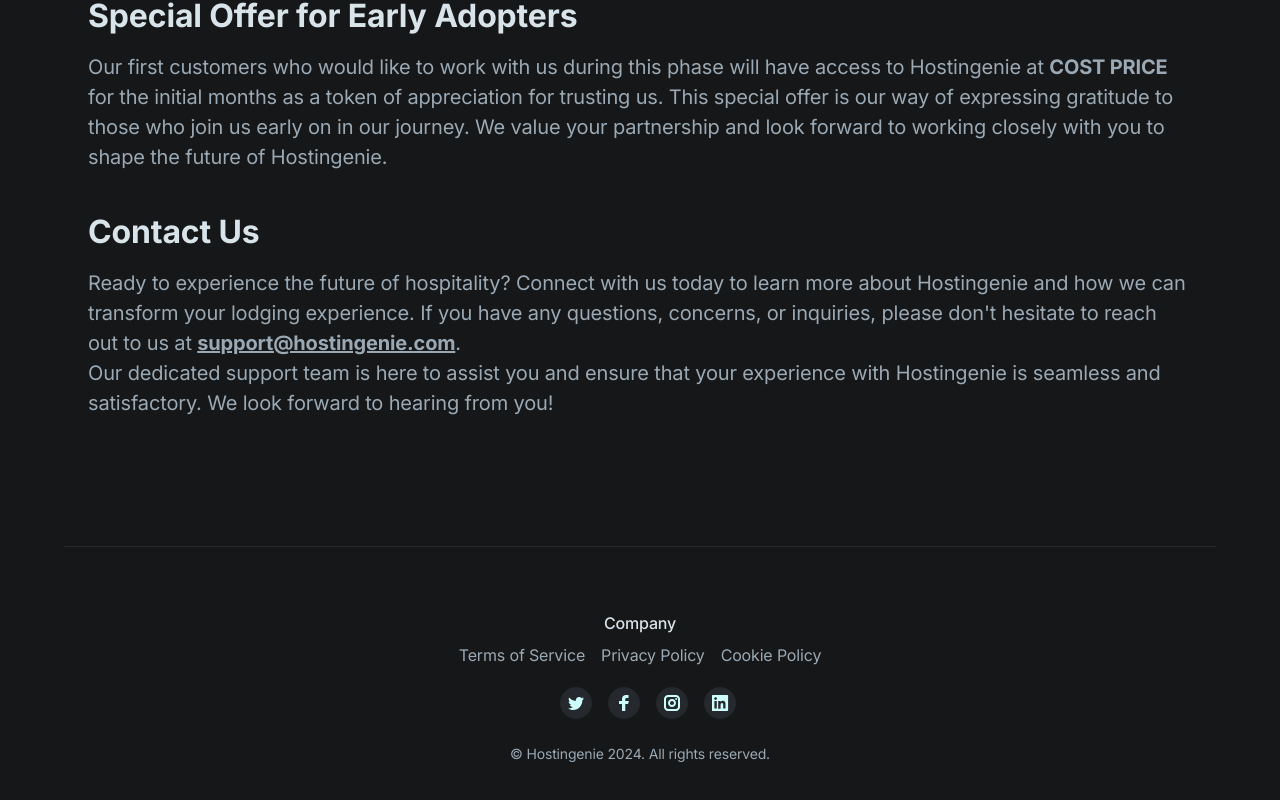
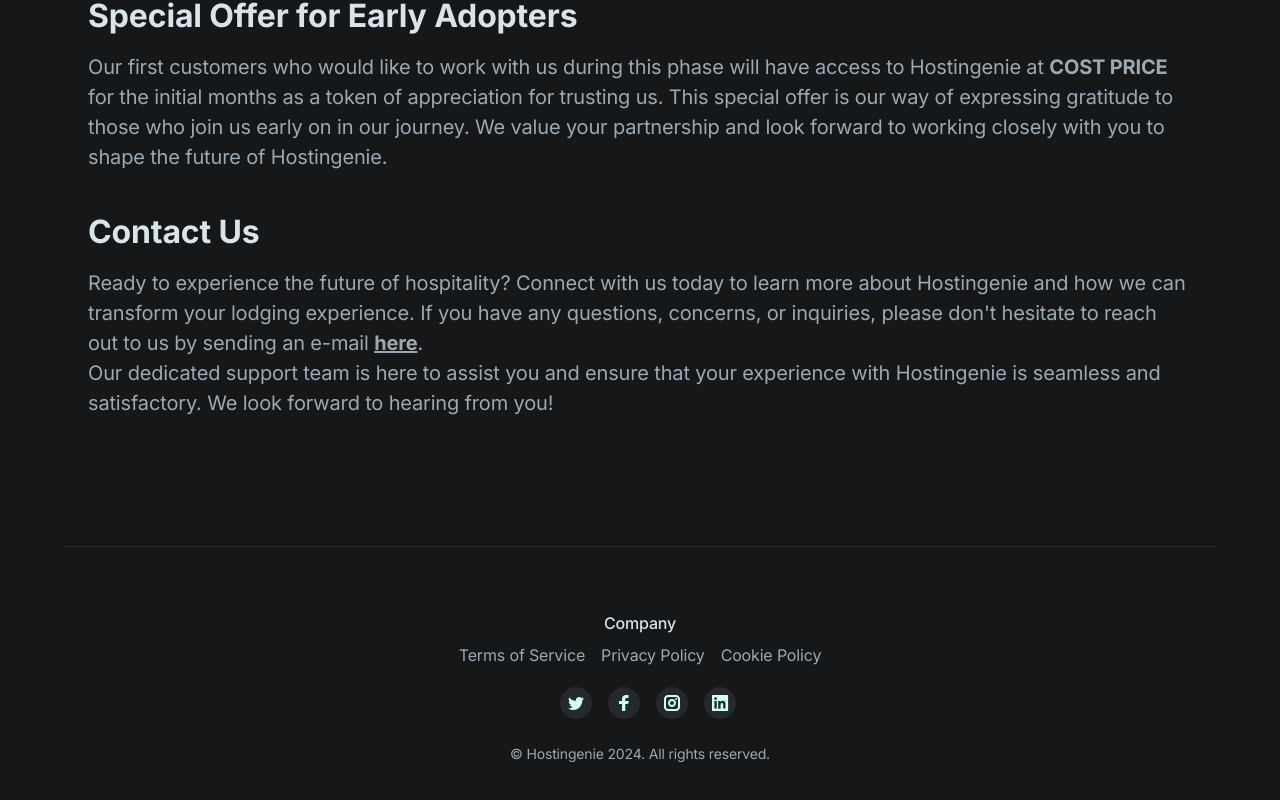
Before and after one commit to nicolasfrancone/hostingenie-nextjs, a Next.js app: page / in a window 1280 px wide. Shown: the part 8204-9004 px from the top of the page. Built offline with nearby package versions, Linux system fonts and the light colour scheme; no server answers.

Commit message:
Feature: add og2

```diff
--- a/components/about.tsx
+++ b/components/about.tsx
@@ -61,7 +61,7 @@
             <p className="text-xl text-gray-400 pb-10">Our first customers who would like to work with us during this phase will have access to Hostingenie at <strong>COST PRICE</strong> for the initial months as a token of appreciation for trusting us. This special offer is our way of expressing gratitude to those who join us early on in our journey. We value your partnership and look forward to working closely with you to shape the future of Hostingenie.</p>
 
               <h3 className="h3 mb-4">Contact Us</h3>
-              <p className="text-xl text-gray-400">Ready to experience the future of hospitality? Connect with us today to learn more about Hostingenie and how we can transform your lodging experience. If you have any questions, concerns, or inquiries, please don't hesitate to reach out to us at <a className="underline"href='mailto:support@hostingenie.com'><strong>support@hostingenie.com</strong></a>. <br></br>Our dedicated support team is here to assist you and ensure that your experience with Hostingenie is seamless and satisfactory. We look forward to hearing from you!</p>
+              <p className="text-xl text-gray-400">Ready to experience the future of hospitality? Connect with us today to learn more about Hostingenie and how we can transform your lodging experience. If you have any questions, concerns, or inquiries, please don't hesitate to reach out to us by sending an e-mail <a className="underline"href='mailto:support@hostingenie.com'><strong>here</strong></a>. <br></br>Our dedicated support team is here to assist you and ensure that your experience with Hostingenie is seamless and satisfactory. We look forward to hearing from you!</p>
             </div>
 
           </div>
```
